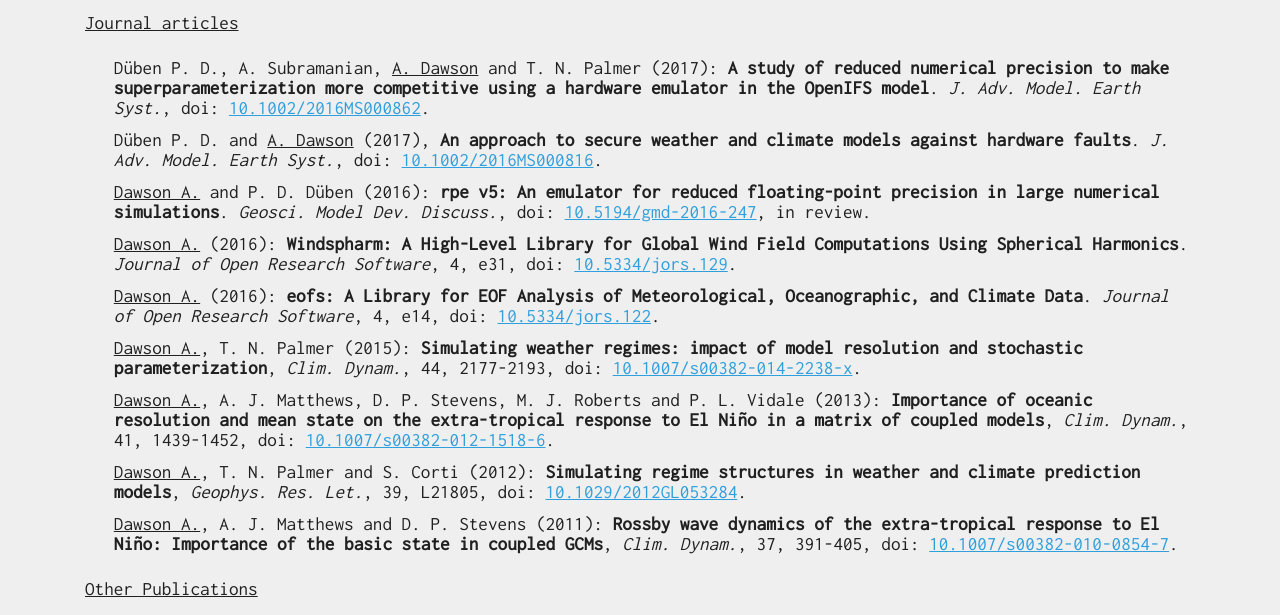
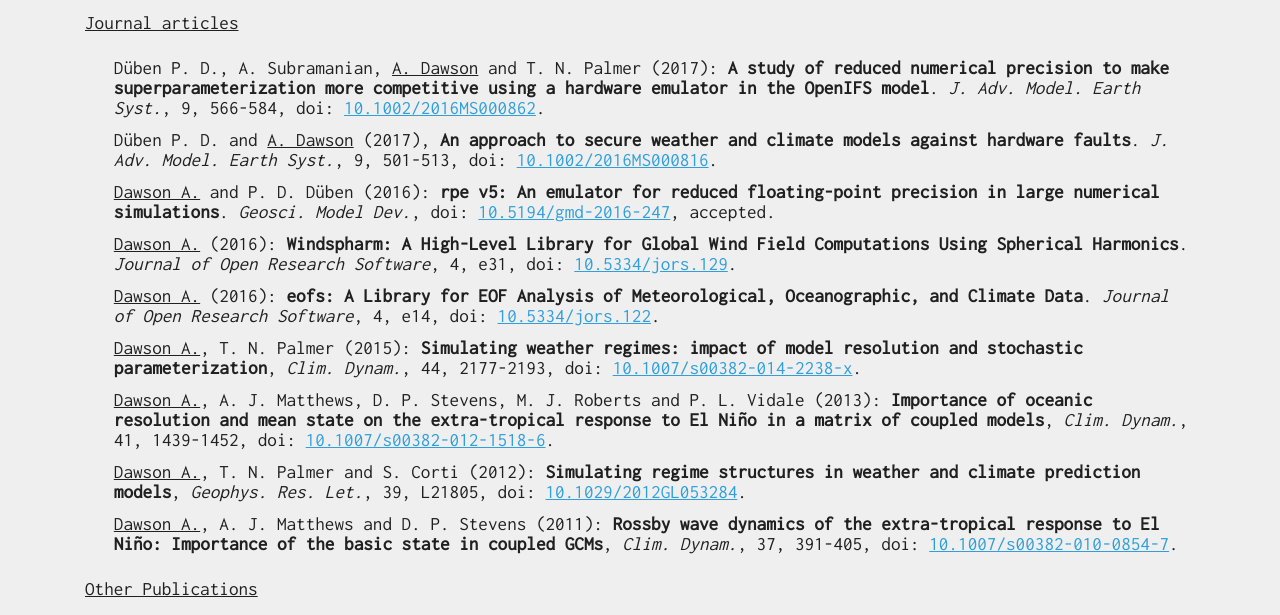
Before and after one commit to ajdawson/ajdawson.github.io, a plain HTML site: page pubs.html in a window 1280 px wide. Shown: the part 47-662 px from the top of the page. Drawn offline with Linux system fonts and the light colour scheme.

Commit message:
CIBot: update site 2017-05-16 08:21:32 UTC
Source: https://github.com/ajdawson/website-hakyll
Commit: 12d4a31d30fce3be8af451379fc20b5f78ba7612

```diff
--- a/pubs.html
+++ b/pubs.html
@@ -14,9 +14,9 @@
       <h1>- Publications</h1>
       <h2 id="journal-articles">Journal articles</h2>
 <ul>
-<li>Düben P. D., A. Subramanian, <u>A. Dawson</u> and T. N. Palmer (2017): <strong>A study of reduced numerical precision to make superparameterization more competitive using a hardware emulator in the OpenIFS model</strong>. <em>J. Adv. Model. Earth Syst.</em>, doi: <a href="https://doi.org/10.1002/2016MS000862">10.1002/2016MS000862</a>.</li>
-<li>Düben P. D. and <u>A. Dawson</u> (2017), <strong>An approach to secure weather and climate models against hardware faults</strong>. <em>J. Adv. Model. Earth Syst.</em>, doi: <a href="https://doi.org/10.1002/2016MS000816">10.1002/2016MS000816</a>.</li>
-<li><u>Dawson A.</u> and P. D. Düben (2016): <strong>rpe v5: An emulator for reduced floating-point precision in large numerical simulations</strong>. <em>Geosci. Model Dev. Discuss.</em>, doi: <a href="https://doi.org/10.5194/gmd-2016-247">10.5194/gmd-2016-247</a>, in review.</li>
+<li>Düben P. D., A. Subramanian, <u>A. Dawson</u> and T. N. Palmer (2017): <strong>A study of reduced numerical precision to make superparameterization more competitive using a hardware emulator in the OpenIFS model</strong>. <em>J. Adv. Model. Earth Syst.</em>, 9, 566-584, doi: <a href="https://doi.org/10.1002/2016MS000862">10.1002/2016MS000862</a>.</li>
+<li>Düben P. D. and <u>A. Dawson</u> (2017), <strong>An approach to secure weather and climate models against hardware faults</strong>. <em>J. Adv. Model. Earth Syst.</em>, 9, 501-513, doi: <a href="https://doi.org/10.1002/2016MS000816">10.1002/2016MS000816</a>.</li>
+<li><u>Dawson A.</u> and P. D. Düben (2016): <strong>rpe v5: An emulator for reduced floating-point precision in large numerical simulations</strong>. <em>Geosci. Model Dev.</em>, doi: <a href="https://doi.org/10.5194/gmd-2016-247">10.5194/gmd-2016-247</a>, accepted.</li>
 <li><u>Dawson A.</u> (2016): <strong>Windspharm: A High-Level Library for Global Wind Field Computations Using Spherical Harmonics</strong>. <em>Journal of Open Research Software</em>, 4, e31, doi: <a href="https://doi.org/10.5334/jors.129">10.5334/jors.129</a>.</li>
 <li><u>Dawson A.</u> (2016): <strong>eofs: A Library for EOF Analysis of Meteorological, Oceanographic, and Climate Data</strong>. <em>Journal of Open Research Software</em>, 4, e14, doi: <a href="https://doi.org/10.5334/jors.122">10.5334/jors.122</a>.</li>
 <li><u>Dawson A.</u>, T. N. Palmer (2015): <strong>Simulating weather regimes: impact of model resolution and stochastic parameterization</strong>, <em>Clim. Dynam.</em>, 44, 2177-2193, doi: <a href="https://doi.org/10.1007/s00382-014-2238-x">10.1007/s00382-014-2238-x</a>.</li>
```
